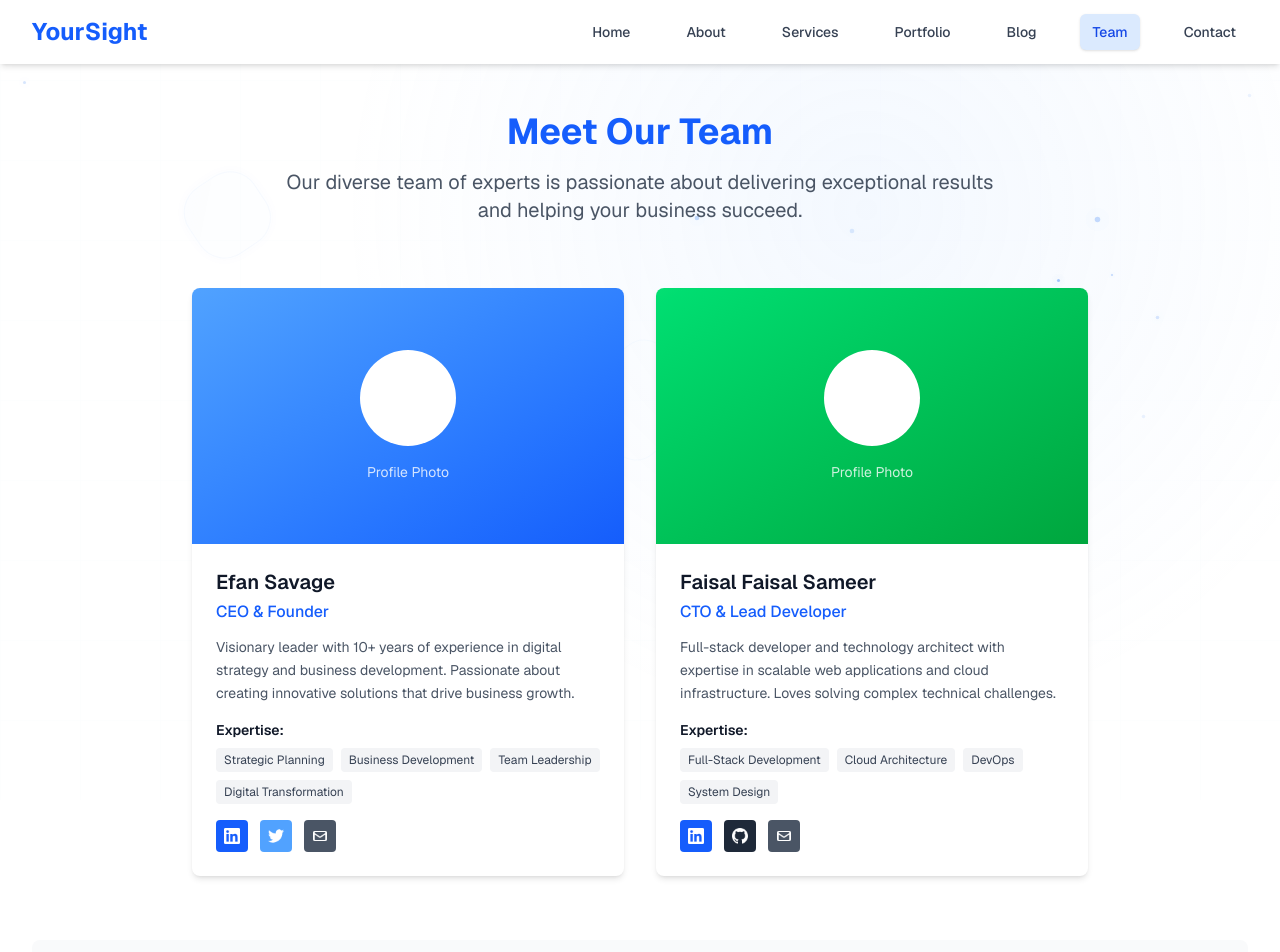
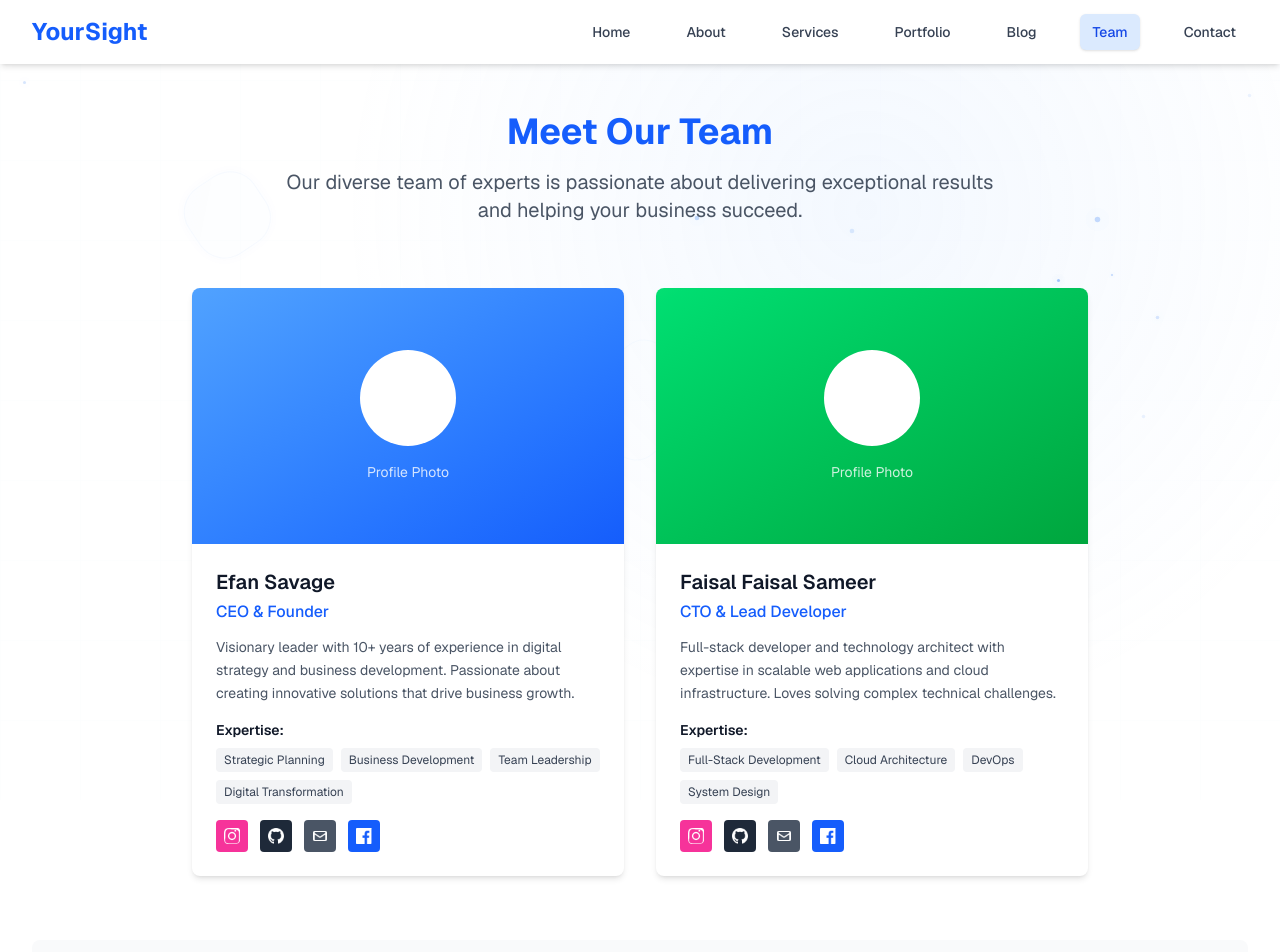
Before and after one commit to itemdrop/itefafai, a Next.js app: page /team in a window 1280 px wide. Shown: the top 952 px of the page. Built offline with nearby package versions, Linux system fonts and the light colour scheme.

Commit message:
Updated social links and icons for team members

```diff
--- a/app/team/page.tsx
+++ b/app/team/page.tsx
@@ -6,8 +6,9 @@ export default function Team() {
       bio: "Visionary leader with 10+ years of experience in digital strategy and business development. Passionate about creating innovative solutions that drive business growth.",
       skills: ["Strategic Planning", "Business Development", "Team Leadership", "Digital Transformation"],
       social: {
-        linkedin: "#",
-        twitter: "#",
+        instagram: "https://www.instagram.com/efansavage_/",
+        github: "https://github.com/itemdrop",
+        facebook: "https://www.facebook.com/efan.savage",
         email: "savage@yoursite.com"
       },
       image: "bg-gradient-to-br from-blue-400 to-blue-600"
@@ -18,8 +19,9 @@ export default function Team() {
       bio: "Full-stack developer and technology architect with expertise in scalable web applications and cloud infrastructure. Loves solving complex technical challenges.",
       skills: ["Full-Stack Development", "Cloud Architecture", "DevOps", "System Design"],
       social: {
-        linkedin: "#",
-        github: "#",
+        instagram: "https://www.instagram.com/faisal079957/",
+        github: "https://github.com/Fasolia101",
+        facebook: "https://www.facebook.com/profile.php?id=100057024851439",
         email: "faisal@yoursite.com"
       },
       image: "bg-gradient-to-br from-green-400 to-green-600"
@@ -76,23 +78,13 @@ export default function Team() {
 
               {/* Social Links */}
               <div className="flex space-x-3">
-                {member.social.linkedin && (
+                {member.social.instagram && (
                   <a
-                    href={member.social.linkedin}
-                    className="w-8 h-8 bg-blue-600 text-white rounded flex items-center justify-center hover:bg-blue-700 transition-colors"
+                    href={member.social.instagram}
+                    className="w-8 h-8 bg-pink-500 text-white rounded flex items-center justify-center hover:bg-pink-600 transition-colors"
                   >
                     <svg className="w-4 h-4" fill="currentColor" viewBox="0 0 24 24">
-                      <path d="M20.447 20.452h-3.554v-5.569c0-1.328-.027-3.037-1.852-3.037-1.853 0-2.136 1.445-2.136 2.939v5.667H9.351V9h3.414v1.561h.046c.477-.9 1.637-1.85 3.37-1.85 3.601 0 4.267 2.37 4.267 5.455v6.286zM5.337 7.433c-1.144 0-2.063-.926-2.063-2.065 0-1.138.92-2.063 2.063-2.063 1.14 0 2.064.925 2.064 2.063 0 1.139-.925 2.065-2.064 2.065zm1.782 13.019H3.555V9h3.564v11.452zM22.225 0H1.771C.792 0 0 .774 0 1.729v20.542C0 23.227.792 24 1.771 24h20.451C23.2 24 24 23.227 24 22.271V1.729C24 .774 23.2 0 22.222 0h.003z"/>
-                    </svg>
-                  </a>
-                )}
-                {member.social.twitter && (
-                  <a
-                    href={member.social.twitter}
-                    className="w-8 h-8 bg-blue-400 text-white rounded flex items-center justify-center hover:bg-blue-500 transition-colors"
-                  >
-                    <svg className="w-4 h-4" fill="currentColor" viewBox="0 0 24 24">
-                      <path d="M24 4.557c-.883.392-1.832.656-2.828.775 1.017-.609 1.798-1.574 2.165-2.724-.951.564-2.005.974-3.127 1.195-.897-.957-2.178-1.555-3.594-1.555-3.179 0-5.515 2.966-4.797 6.045-4.091-.205-7.719-2.165-10.148-5.144-1.29 2.213-.669 5.108 1.523 6.574-.806-.026-1.566-.247-2.229-.616-.054 2.281 1.581 4.415 3.949 4.89-.693.188-1.452.232-2.224.084.626 1.956 2.444 3.379 4.6 3.419-2.07 1.623-4.678 2.348-7.29 2.04 2.179 1.397 4.768 2.212 7.548 2.212 9.142 0 14.307-7.721 13.995-14.646.962-.695 1.797-1.562 2.457-2.549z"/>
+                      <path d="M12 2.163c3.204 0 3.584.012 4.85.07 1.17.054 1.97.24 2.43.403a4.92 4.92 0 011.675 1.1 4.92 4.92 0 011.1 1.675c.163.46.349 1.26.403 2.43.058 1.266.07 1.646.07 4.85s-.012 3.584-.07 4.85c-.054 1.17-.24 1.97-.403 2.43a4.92 4.92 0 01-1.1 1.675 4.92 4.92 0 01-1.675 1.1c-.46.163-1.26.349-2.43.403-1.266.058-1.646.07-4.85.07s-3.584-.012-4.85-.07c-1.17-.054-1.97-.24-2.43-.403a4.92 4.92 0 01-1.675-1.1 4.92 4.92 0 01-1.1-1.675c-.163-.46-.349-1.26-.403-2.43C2.175 15.584 2.163 15.204 2.163 12s.012-3.584.07-4.85c.054-1.17.24-1.97.403-2.43a4.92 4.92 0 011.1-1.675 4.92 4.92 0 011.675-1.1c.46-.163 1.26-.349 2.43-.403C8.416 2.175 8.796 2.163 12 2.163zm0-2.163C8.74 0 8.332.014 7.052.072 5.773.13 4.802.347 4.05.6a6.92 6.92 0 00-2.5 1.65A6.92 6.92 0 00.6 4.05c-.253.752-.47 1.723-.528 3.002C.014 8.332 0 8.74 0 12c0 3.26.014 3.668.072 4.948.058 1.28.275 2.25.528 3.002a6.92 6.92 0 001.65 2.5 6.92 6.92 0 002.5 1.65c.752.253 1.723.47 3.002.528C8.332 23.986 8.74 24 12 24c3.26 0 3.668-.014 4.948-.072 1.28-.058 2.25-.275 3.002-.528a6.92 6.92 0 002.5-1.65 6.92 6.92 0 001.65-2.5c.253-.752.47-1.723.528-3.002.058-1.28.072-1.688.072-4.948 0-3.26-.014-3.668-.072-4.948-.058-1.28-.275-2.25-.528-3.002a6.92 6.92 0 00-1.65-2.5 6.92 6.92 0 00-2.5-1.65c-.752-.253-1.723-.47-3.002-.528C15.668.014 15.26 0 12 0zm0 5.838a6.162 6.162 0 100 12.324 6.162 6.162 0 000-12.324zm0 10.162a3.999 3.999 0 110-7.998 3.999 3.999 0 010 7.998zm6.406-11.845a1.44 1.44 0 11-2.88 0 1.44 1.44 0 012.88 0z" />
                     </svg>
                   </a>
                 )}
@@ -114,6 +106,16 @@ export default function Team() {
                     <path strokeLinecap="round" strokeLinejoin="round" strokeWidth={2} d="M3 8l7.89 5.26a2 2 0 002.22 0L21 8M5 19h14a2 2 0 002-2V7a2 2 0 00-2-2H5a2 2 0 00-2 2v10a2 2 0 002 2z" />
                   </svg>
                 </a>
+                {member.social.facebook && (
+                  <a
+                    href={member.social.facebook}
+                    className="w-8 h-8 bg-blue-600 text-white rounded flex items-center justify-center hover:bg-blue-700 transition-colors"
+                  >
+                    <svg className="w-4 h-4" fill="currentColor" viewBox="0 0 24 24">
+                      <path d="M22.675 0h-21.35C.596 0 0 .596 0 1.325v21.35C0 23.404.596 24 1.325 24h11.494v-9.294H9.691V11.25h3.128V8.691c0-3.1 1.793-4.785 4.553-4.785 1.325 0 2.75.237 2.75.237v3.025h-1.548c-1.525 0-2.003.949-2.003 1.92v2.313h3.391l-.542 3.456h-2.849V24h5.384c.729 0 1.325-.596 1.325-1.325V1.325C24 .596 23.404 0 22.675 0z" />
+                    </svg>
+                  </a>
+                )}
               </div>
             </div>
           </div>
```
